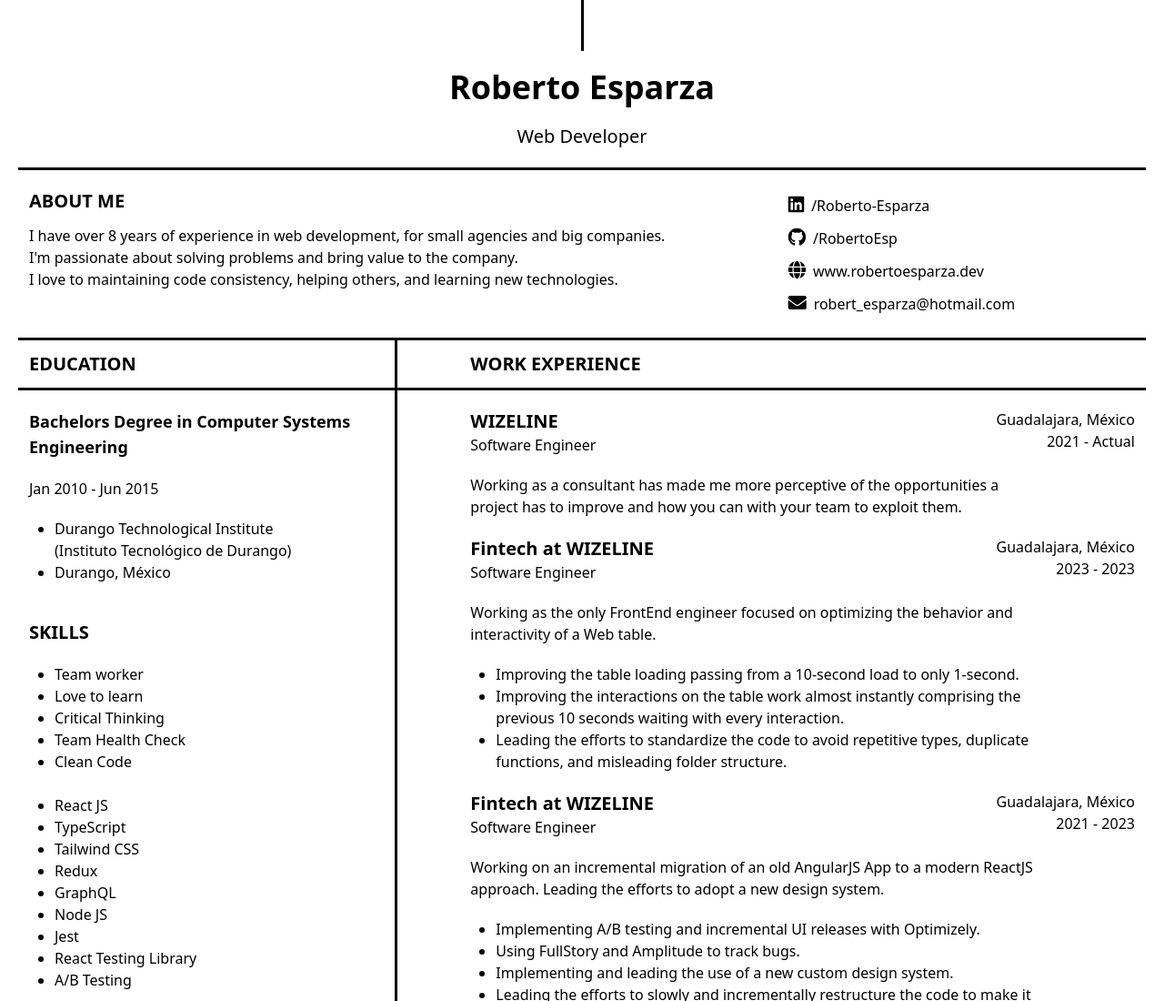
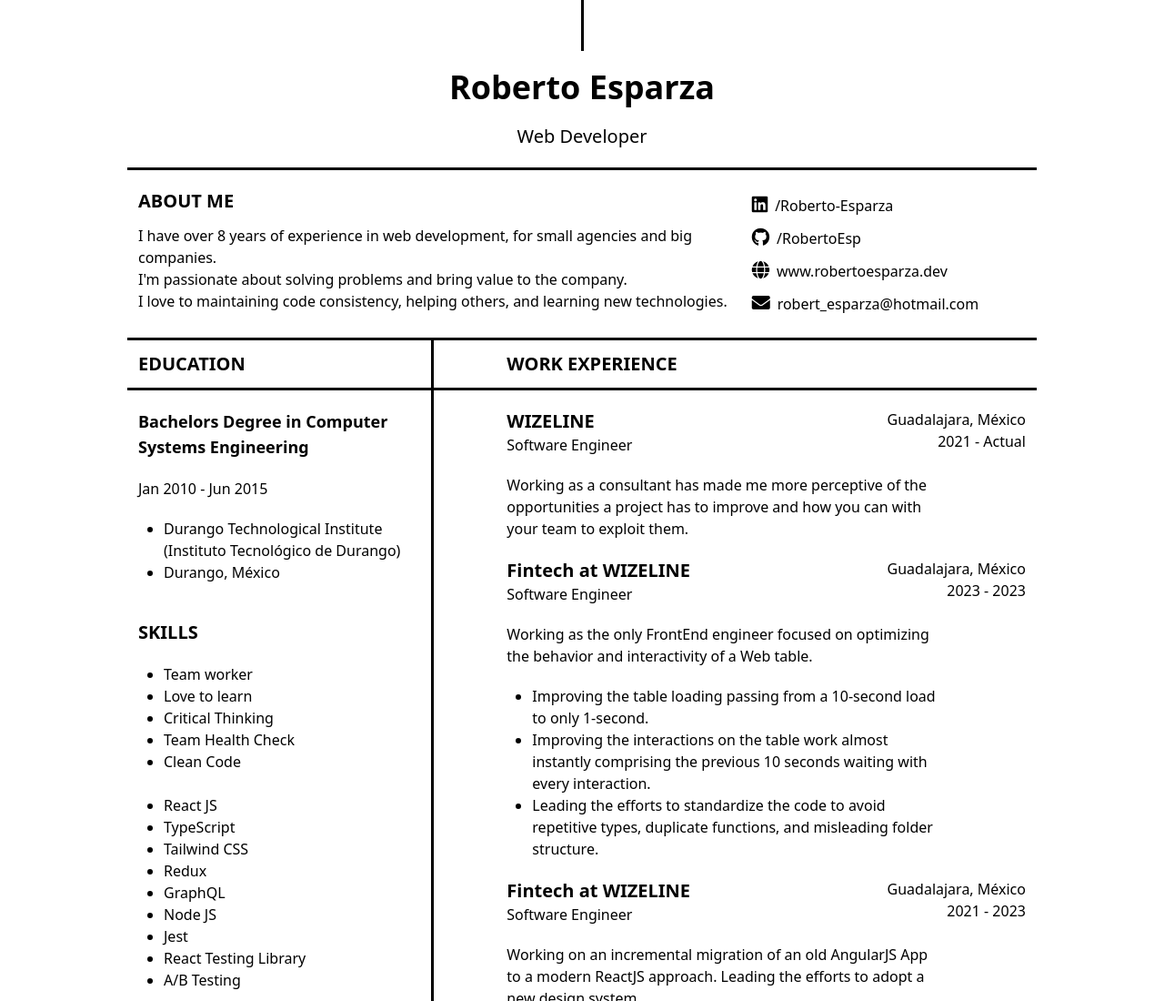
Before and after one commit to RobertoEsp/portfolio, a website: page src/cv.html in a window 1280 px wide. Shown: the top 1100 px of the page at 91% size. Drawn offline with Linux system fonts and the light colour scheme.

```diff
--- a/src/cv.html
+++ b/src/cv.html
@@ -7,15 +7,16 @@
   <link rel="stylesheet" href="output.css">
   <title>CV</title>
 </head>
-<body class="px-5 ddark:bg-gray-900 ddark:text-gray-400">
-  <div class="bg-black ddark:bg-gray-400 w-[3px] h-14 mx-auto"></div>
+<body class="w-full">
+  <div class=" w-[1000px] mx-auto">
+    <div class="bg-black w-[3px] h-14 mx-auto"></div>
 
     <section class="w-fit mx-auto text-center my-5">
       <p class="text-4xl font-bold mb-5">Roberto Esparza</p>
       <p class="text-xl">Web Developer</p>
     </section>
 
-  <div class="bg-black ddark:bg-gray-400 w-full h-[3px] mx-auto"></div>
+    <div class="bg-black w-full h-[3px] mx-auto"></div>
 
     <section class="flex mx-3 my-5">
       <div class="w-2/3">
@@ -36,7 +37,7 @@
       </div>
     </section>
 
-  <div class="bg-black ddark:bg-gray-400 w-full h-[3px] mx-auto"></div>
+    <div class="bg-black w-full h-[3px] mx-auto"></div>
 
     <section class="flex mx-3">
       <div class="w-1/3 py-3 border-r-[3px] border-r-black ddark:border-r-gray-400">
@@ -47,7 +48,7 @@
       </div>
     </section>
 
-  <div class="bg-black ddark:bg-gray-400 w-full h-[3px] mx-auto "></div>
+    <div class="bg-black w-full h-[3px] mx-auto "></div>
 
     <section class="flex mx-3">
       <!-- Left Side -->
@@ -212,7 +213,15 @@
         </div>
       </div>
     </section>
+  </div>
 
+  <script>
+    function reportWindowSize() {
+      console.log('windows innerHeight & innerWidth', window.innerHeight, window.innerWidth)
+    }
+
+    window.onresize = reportWindowSize;
+  </script>
 
 </body>
 </html>
--- a/tailwind.config.js
+++ b/tailwind.config.js
@@ -1,5 +1,5 @@
 module.exports = {
-  content: ["./{src,tailwind}/*.html"],
+  content: ["./src/*.html"],
   theme: {
     fontFamily: {
       mono: ['Source Code Pro'],
```
Also changed, not shown: src/output.css, 1 other file. Lines whose indentation alone changed are shown as unchanged.
